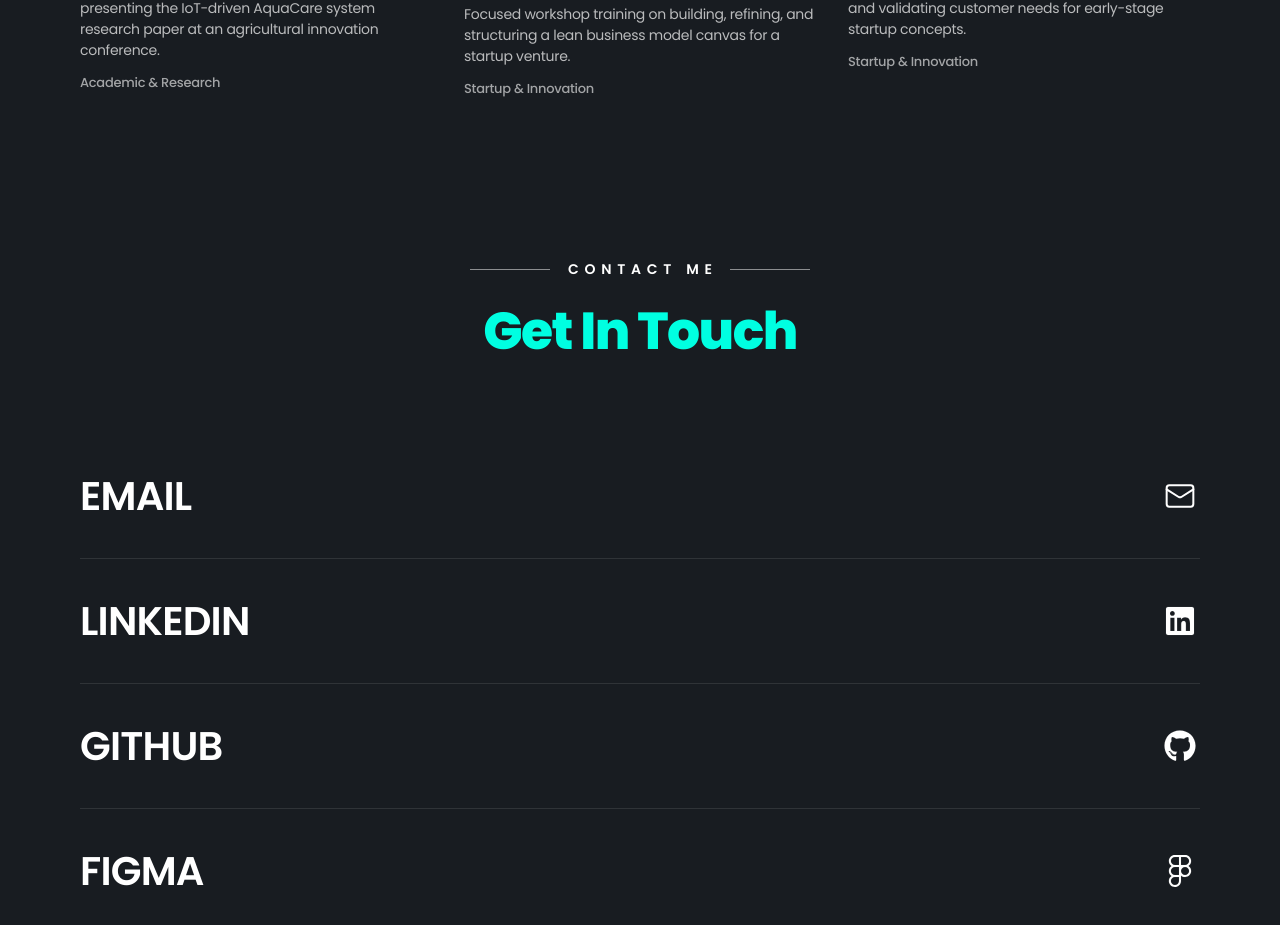
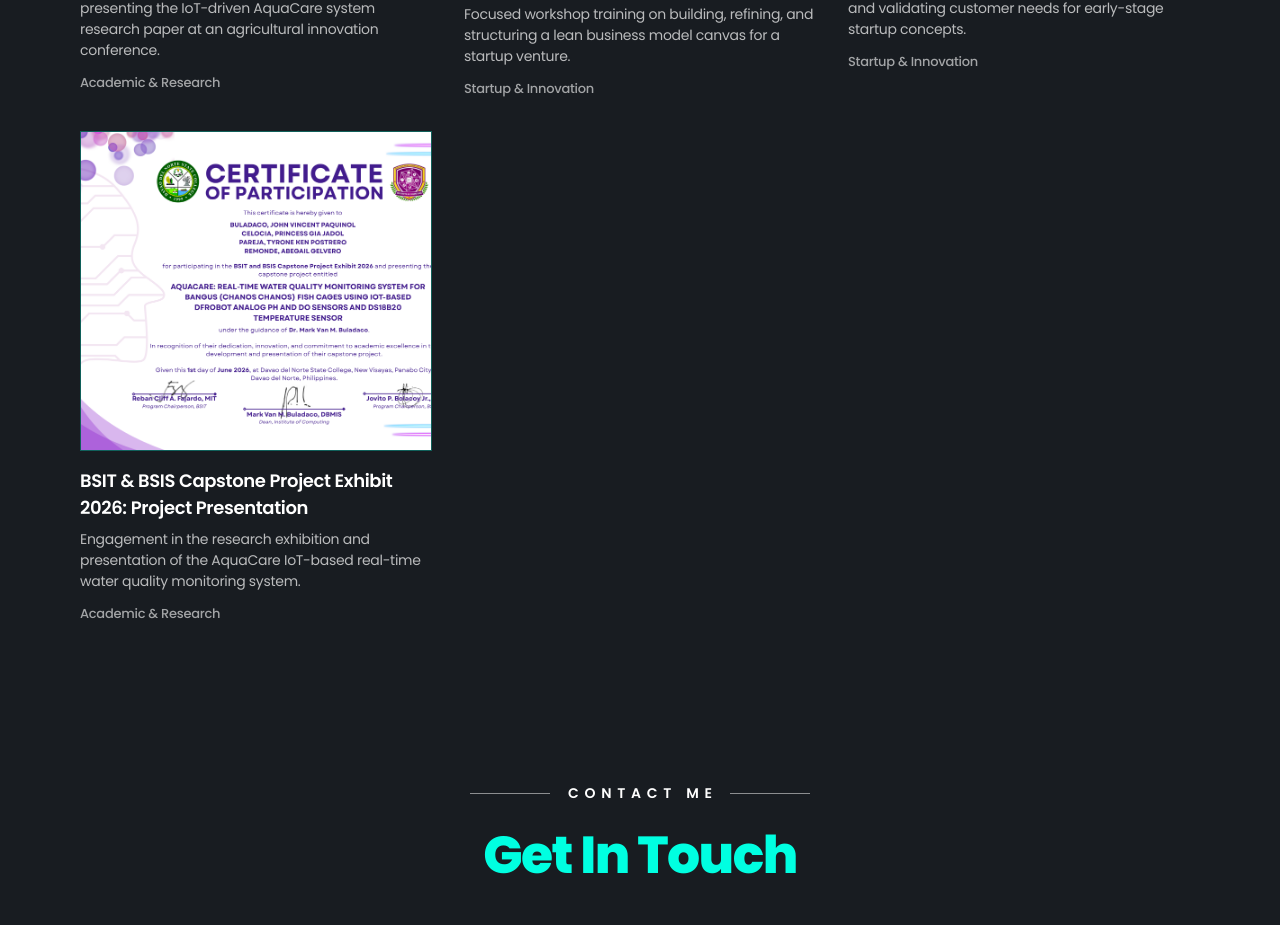
Before and after one commit to tyr1ken-tech/tkp-portfolio, a React (Vite) app: page / in a window 1280 px wide. Shown: the part 6454-7379 px from the top of the page. Built offline with nearby package versions, Linux system fonts and the light colour scheme.

Commit message:
add certificate

```diff
--- a/src/components/CredentialsAndGrowth.jsx
+++ b/src/components/CredentialsAndGrowth.jsx
@@ -10,6 +10,7 @@
 import cert7 from '../assets/cert7.jpg';
 import cert8 from '../assets/cert8.jpg';
 import cert9 from '../assets/cert9.jpg';
+import cert10 from '../assets/cert10.png';
 
 // Certificate data with category mapping
 const certificates = [
@@ -75,6 +76,13 @@
     image: cert9,
     category: "Startup & Innovation",
     description: "Hands-on training in evaluating market demands and validating customer needs for early-stage startup concepts."
+  },
+  {
+    id: 10,
+    title: "BSIT & BSIS Capstone Project Exhibit 2026: Project Presentation",
+    image: cert10,
+    category: "Academic & Research",
+    description: "Engagement in the research exhibition and presentation of the AquaCare IoT-based real-time water quality monitoring system."
   }
 ];
 
```
Also changed, not shown: src/assets/cert10.png (added).
